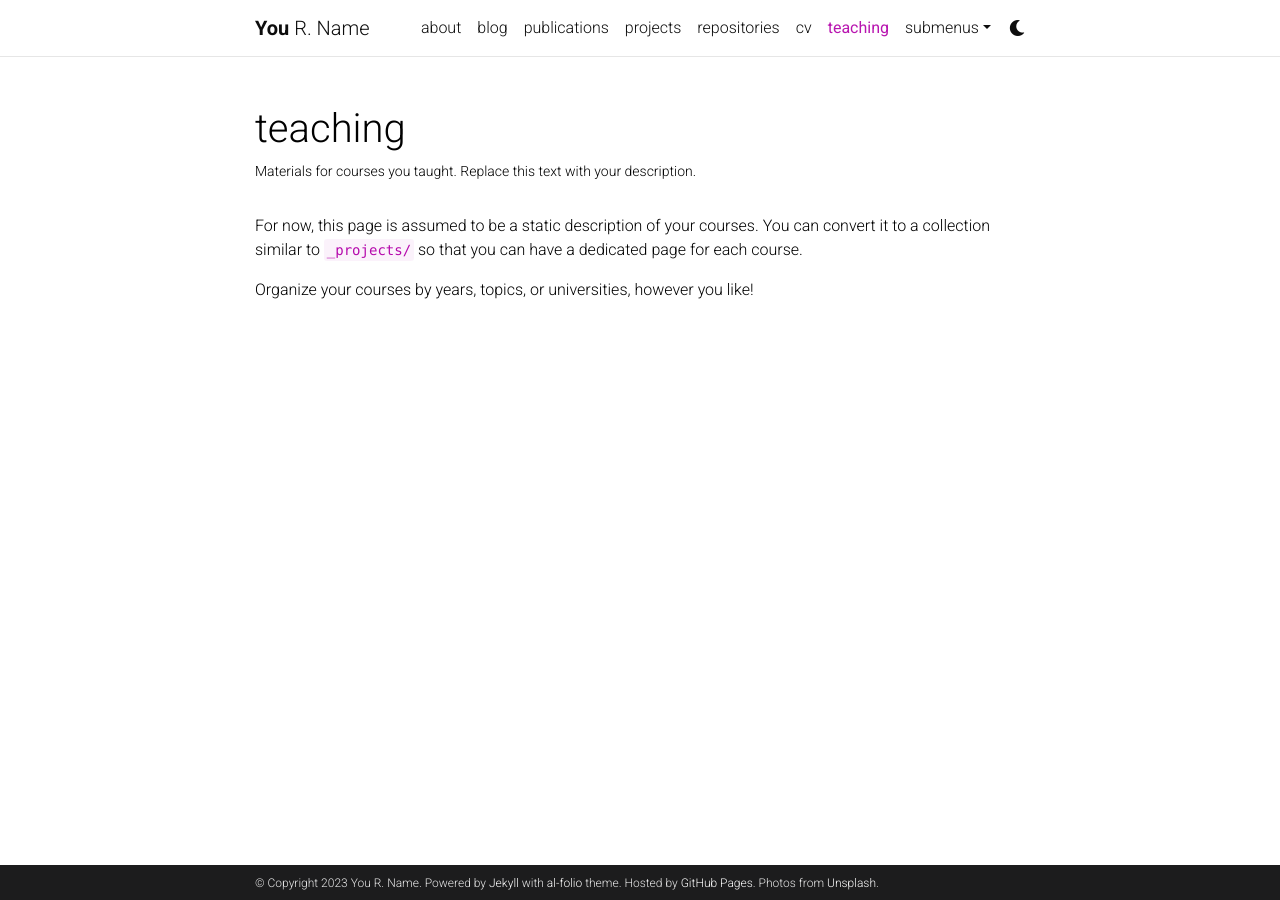
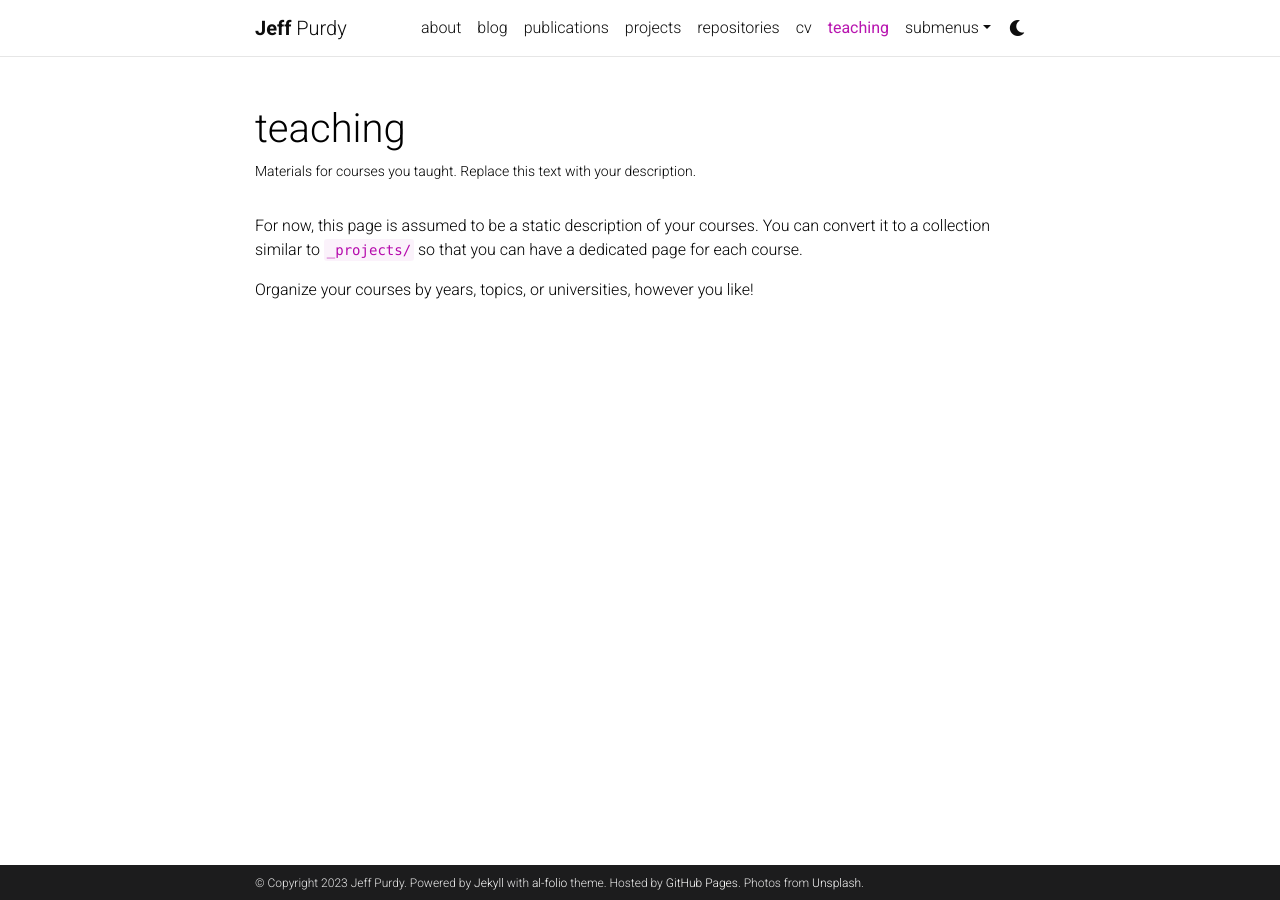
Before and after one commit to Pu12dy/Pu12dy.github.io, a Jekyll site: the page built from _pages/teaching.md, in a window 1280 px wide. Built offline with Jekyll 4.4.1, drawn with Linux system fonts in a browser that asks for light colours; comment, search, counter and statistics services are not loaded; a style sheet for code colours, icons or effects is not loaded.

Commit message:
name chage

```diff
--- a/_config.yml
+++ b/_config.yml
@@ -3,10 +3,10 @@
 # -----------------------------------------------------------------------------
 
 title: blank # the website title (if blank, full name will be used instead)
-first_name: You
-middle_name: R.
-last_name: Name
-email: you@example.com
+first_name: Jeff
+middle_name:
+last_name: Purdy
+email: Pu12dy@gmail.com
 description: > # the ">" symbol means to ignore newlines until "footer_text:"
   A simple, whitespace theme for academics. Based on [*folio](https://github.com/bogoli/-folio) design.
 footer_text: >
@@ -18,8 +18,8 @@
 lang: en # the language of your site (for example: en, fr, cn, ru, etc.)
 icon: ⚛️  # the emoji used as the favicon (alternatively, provide image name in /assets/img/)
 
-url: https://alshedivat.github.io # the base hostname & protocol for your site
-baseurl: /al-folio # the subpath of your site, e.g. /blog/
+url: https://Pu12dy.github.io # the base hostname & protocol for your site
+baseurl: # the subpath of your site, e.g. /blog/
 last_updated: false # set to true if you want to display last updated in the footer
 impressum_path:  # set to path to include impressum link in the footer, use the same path as permalink in a page, helps to conform with EU GDPR
 
```
